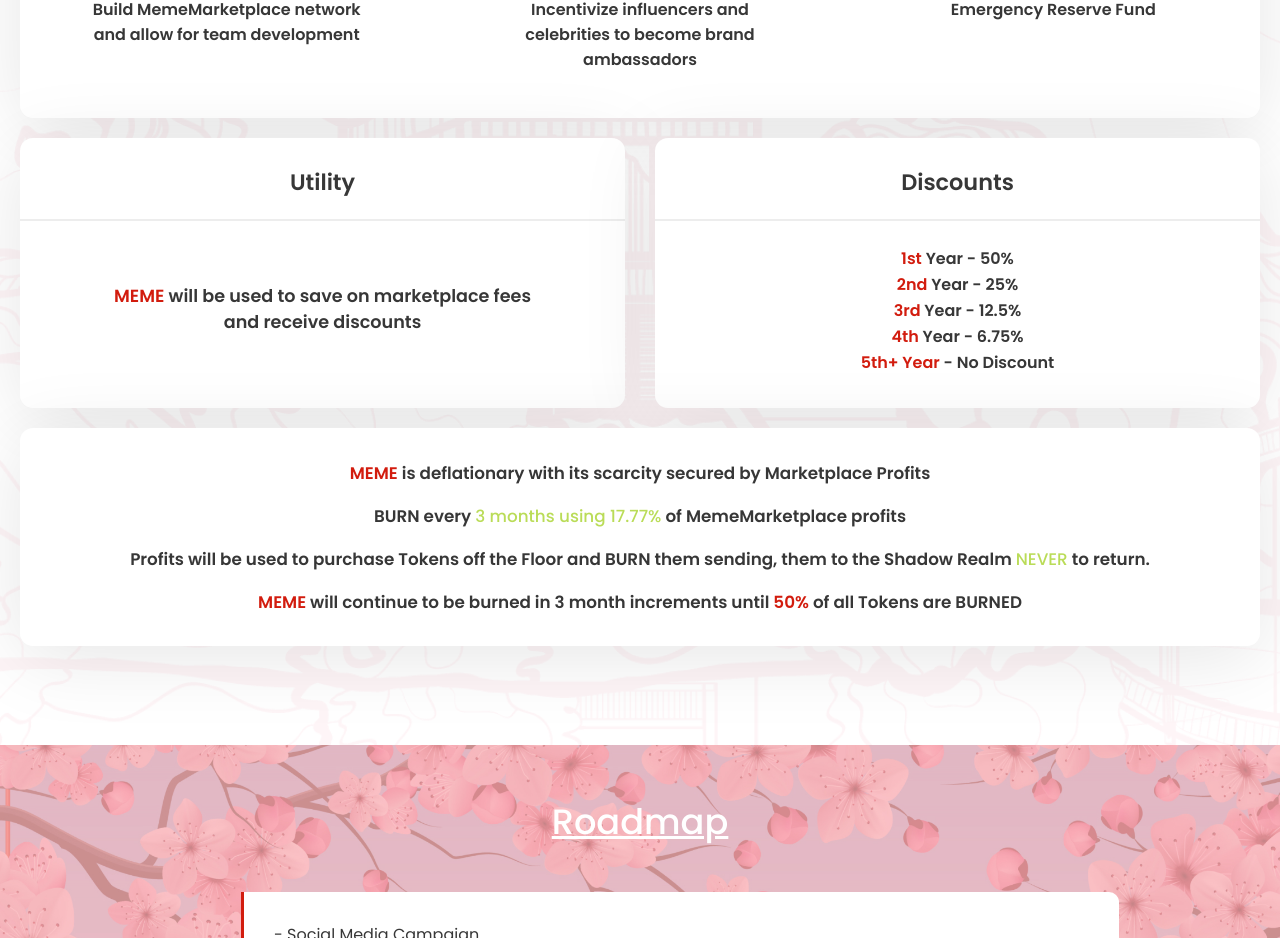
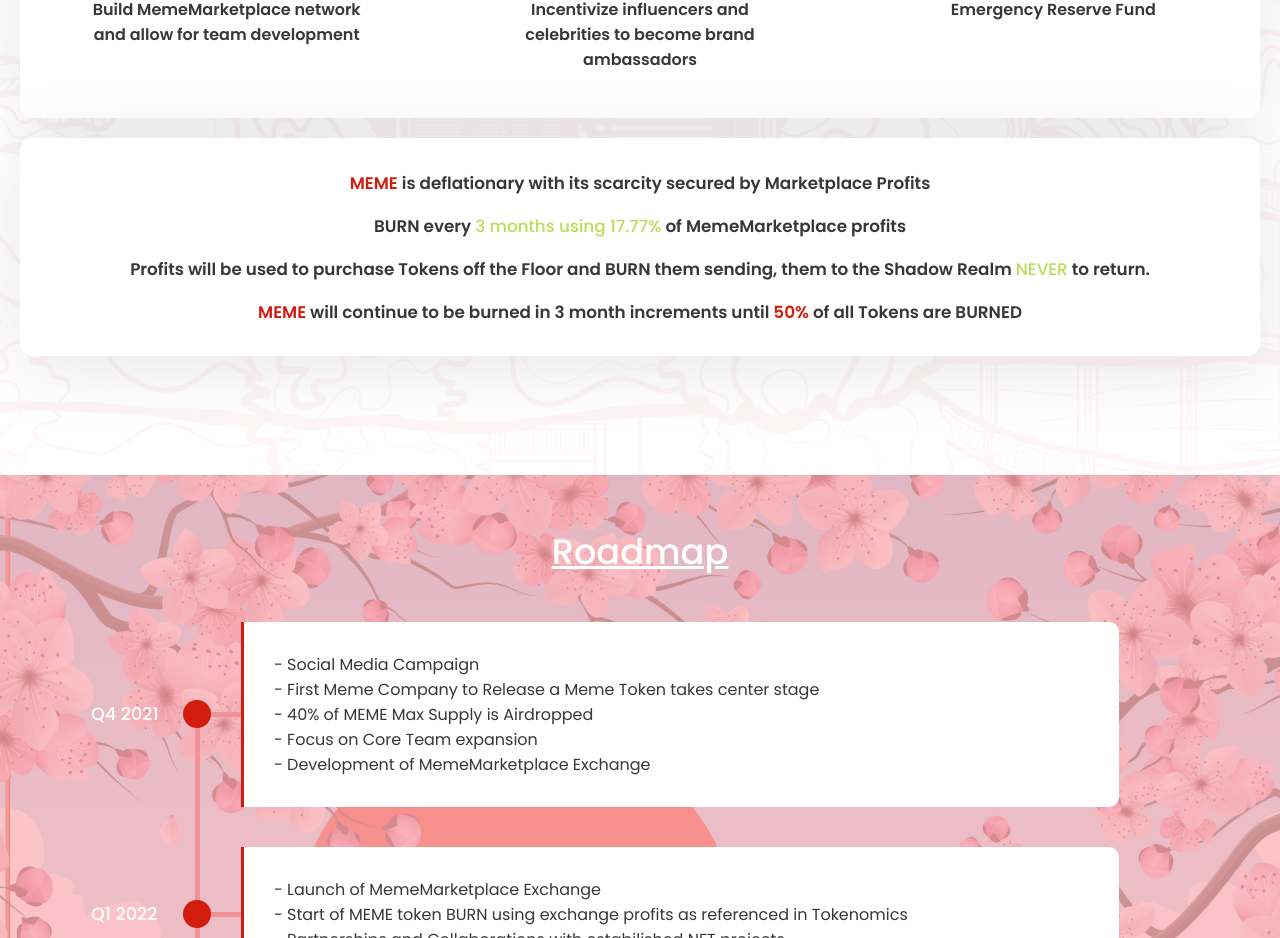
Before and after one commit to tudorale/meme, a Next.js app: page / in a window 1280 px wide. Shown: the part 2911-3849 px from the top of the page. Built offline with nearby package versions, Linux system fonts and the light colour scheme.

Commit message:
removing sections

```diff
--- a/pages/index.js
+++ b/pages/index.js
@@ -215,27 +215,6 @@ export default function Home() {
                 </div>
               </div>
             </div>
-
-            <div className={styles.card2}>
-              <div className={styles.innerCardOne}>
-                <p className={styles.cardUpper}>Utility</p>
-                <p className={styles.cardText}>
-                <span>MEME</span> will be used to save on marketplace fees and receive discounts
-                </p>
-              </div>
-
-              <div className={styles.innerCardTwo}>
-                <p className={styles.cardUpper}>Discounts</p>
-                <div>
-                  <p className={styles.cardText}><span>1st</span> Year - 50%</p>
-                  <p className={styles.cardText}><span>2nd</span> Year - 25%</p>
-                  <p className={styles.cardText}><span>3rd</span> Year - 12.5%</p>
-                  <p className={styles.cardText}><span>4th</span> Year - 6.75%</p>
-                  <p className={styles.cardText}><span>5th+ Year</span> - No Discount</p>
-                </div>
-              </div>
-            </div>
-
             <div className={styles.card3}>
               <p><span>MEME</span> is deflationary with its scarcity secured by Marketplace Profits</p>
               <p>BURN every <span className={styles.colorGreen}>3 months using 17.77%</span> of MemeMarketplace profits</p>
--- a/styles/Home.module.css
+++ b/styles/Home.module.css
@@ -361,45 +361,6 @@
     padding: 0px 70px 30px 70px;
 }
 
-.card2 {
-    display: grid;
-    grid-template-columns: 1fr 1fr;
-    grid-column-gap: 30px;
-}
-
-.innerCardOne, .innerCardTwo {
-    height: 270px;
-    background: #FFFFFF;
-    box-shadow: 0px 11px 77px rgba(0, 0, 0, 0.1);
-    border-radius: 13px;
-}
-
-.innerCardOne .cardUpper, .innerCardTwo .cardUpper {
-    font-weight: 600;
-    font-size: 1.4rem;
-    padding-top: 4px;
-    padding-bottom: 20px;
-}
-
-.innerCardOne p span, .innerCardTwo p span {
-    color: var(--red);
-}
-
-.innerCardOne p {
-    font-size: 1.1rem;
-    font-weight: 600;
-    padding: 40px 80px 0px 80px;
-}
-
-
-.innerCardTwo div .cardText {
-    margin-top: -15px;
-    font-weight: 600;
-}
-
-.innerCardTwo div {
-    margin-top: 40px;
-}
 
 .card3 {
     background: #FFFFFF;
@@ -856,11 +817,6 @@
         grid-template-columns: 60px 190px 120px;
     }
 
-    .card2 {
-        grid-template-columns: 1fr;
-        grid-row-gap: 20px;
-    }
-
     .tokenomicsContent {
         padding: 0 20px;
     }
```
